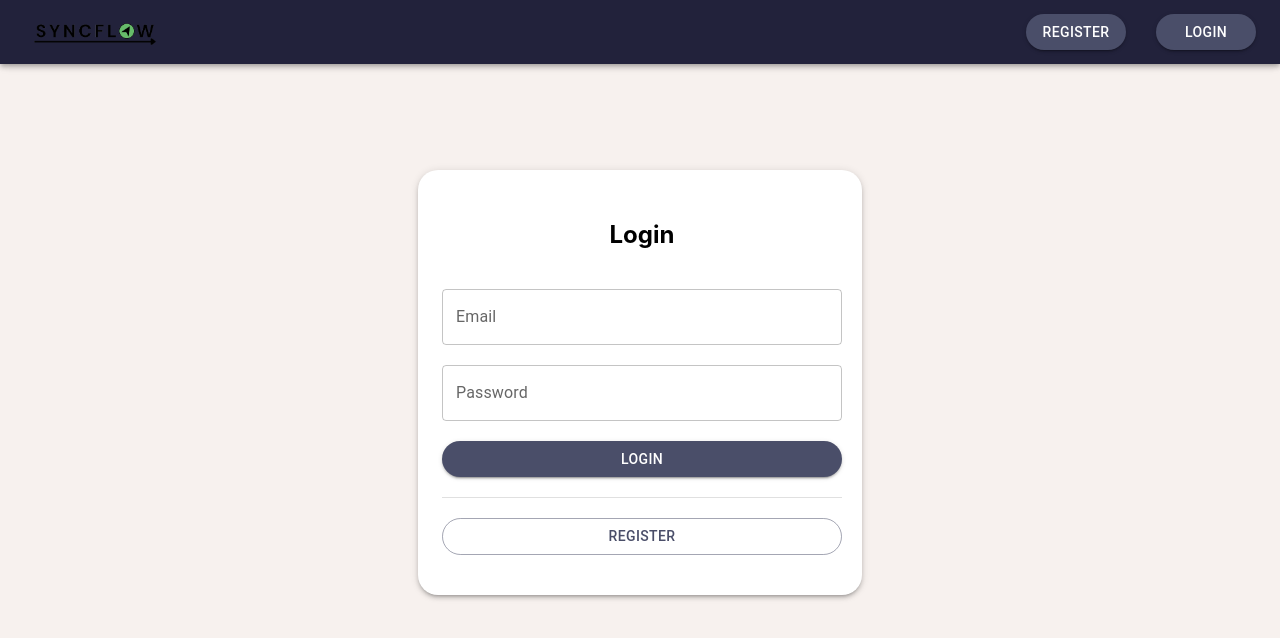
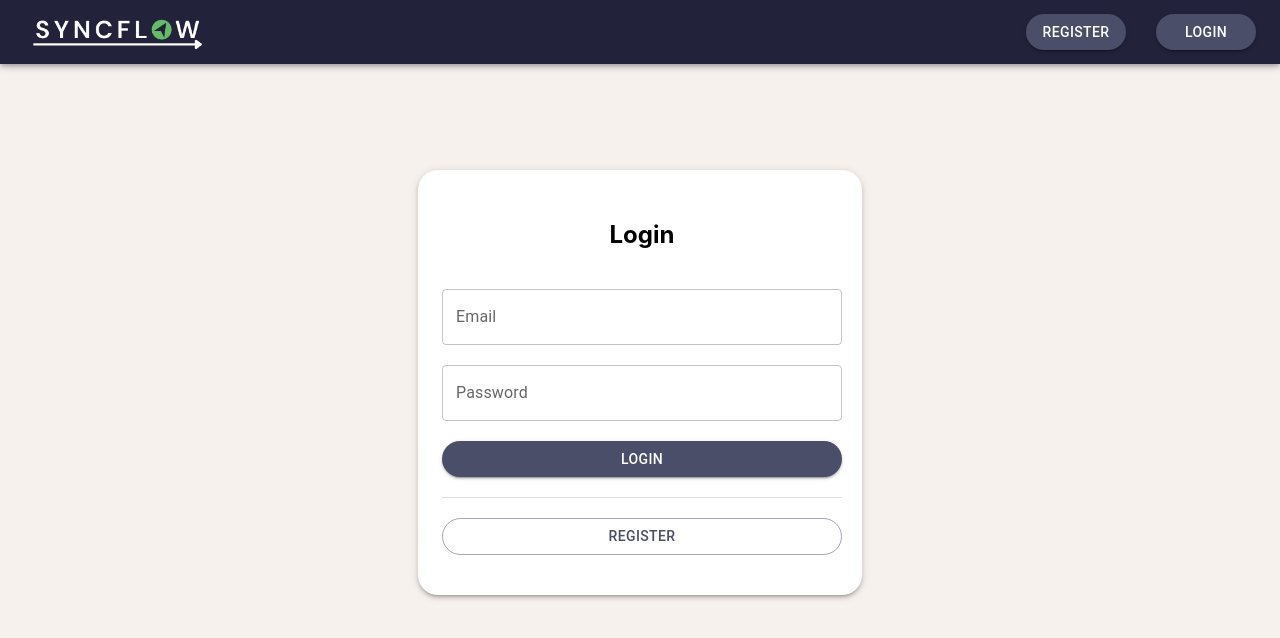
Before and after one commit to JordannTam/syncFlow, a React (Create React App) app in the folder frontend/: page /login in a window 1280 px wide. Shown: the top 638 px of the page. Built offline with nearby package versions, Linux system fonts and the light colour scheme.

Commit message:
Nont Diaries W5 & remove expiry time for cookie token

```diff
--- a/frontend/src/components/Navbar.jsx
+++ b/frontend/src/components/Navbar.jsx
@@ -32,9 +32,9 @@ function Navbar () {
             <Typography variant="h6" component="div" sx={{ flexGrow: 1, pt: 1.5 }}>
               <Box component='img' sx={{
                 height: '40px',
-                width: '143px',
+                width: '187px',
               }}
-              src={require(`../assets/images/Syncflow.png`)} />
+              src={require(`../assets/images/Syncflow_white.png`)} />
             </Typography>
 
             <Box display='flex' columnGap='30px' >
--- a/frontend/src/screens/LoginScreen.jsx
+++ b/frontend/src/screens/LoginScreen.jsx
@@ -37,9 +37,9 @@ const LoginScreen = () => {
       const res = await apiCall('/token', object, 'POST', undefined);
       const token = res.access_token;
       // Calculate the expiry date 2 minutes from the current time
-      const expiryDate = new Date();
-      expiryDate.setTime(expiryDate.getTime() + 10 * 60 * 1000);
-      Cookies.set('loginToken', token, { expires: expiryDate });
+      // const expiryDate = new Date();
+      // expiryDate.setTime(expiryDate.getTime() + 10 * 60 * 1000);
+      Cookies.set('loginToken', token);
       // dispatch(login())
       handleFetchProfile(token)
       navigate('/home')
--- a/frontend/src/utils/ProtectedRoute.jsx
+++ b/frontend/src/utils/ProtectedRoute.jsx
@@ -13,8 +13,8 @@ const ProtectedRoute = () => {
     setIsLoggedIn(!!token);
   }, []);
 
-  // return !isLoggedIn ? <Navigate to="/login" replace /> : <><SideBar/><Outlet /></>;
-  return <SideBar/>
+  return !isLoggedIn ? <Navigate to="/login" replace /> : <><SideBar/><Outlet /></>;
+  // return <SideBar/>
 };
 
 export default ProtectedRoute;
```
Also changed, not shown: frontend/src/assets/images/Syncflow_white.png (added), 1 other file (tests, documents, lock files or other folders).
